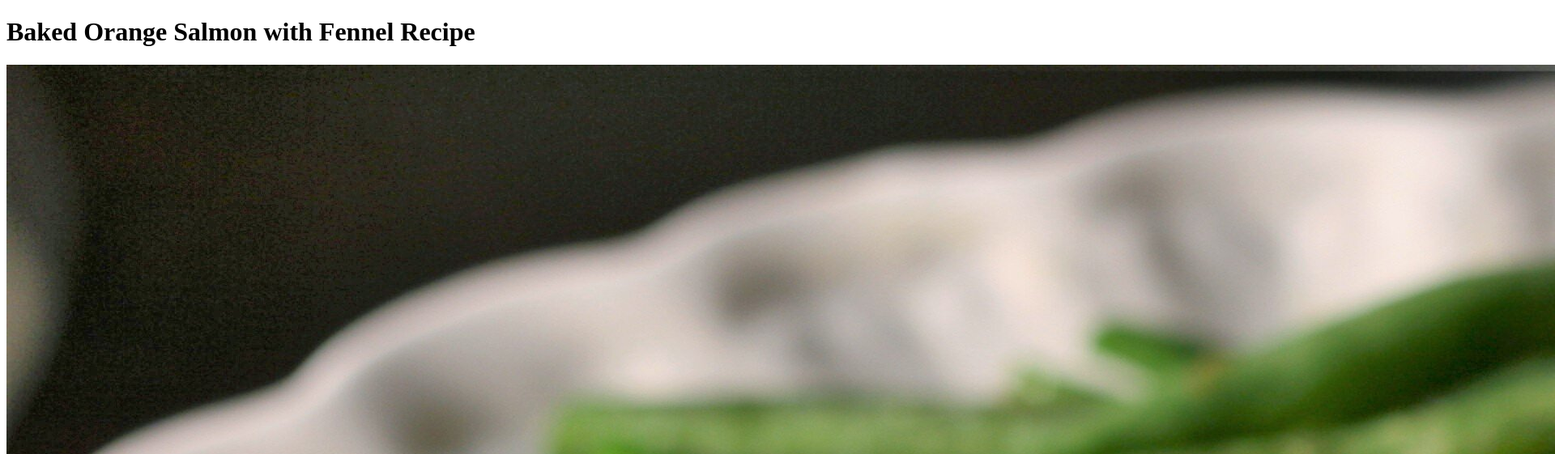
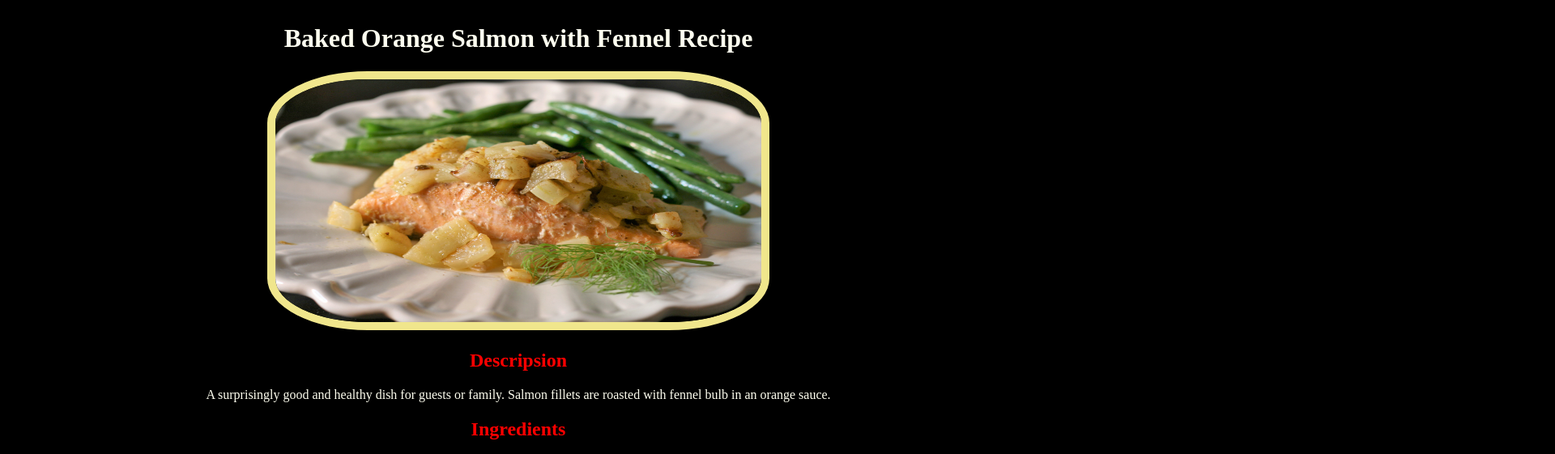
Before and after one commit to Abdou47ld/odin-recipes, a plain HTML site: page recipes/selemon_fennel.html in a window 1280 px wide. Shown: the top 561 px of the page at 81% size, 1920 px wide, since content can reach past the window. Drawn offline with Linux system fonts and the light colour scheme.

Commit message:
edit index.html and recipes/asian_selemon.html and recipes/lasagna.html and recipes/selemon_fennel.html

```diff
--- a/recipes/selemon_fennel.html
+++ b/recipes/selemon_fennel.html
@@ -2,12 +2,12 @@
 <html>
 <head>
     <title>
-
     </title>
+    <link rel="stylesheet" href="styles.css">
 </head>
 <body>
     <h1>Baked Orange Salmon with Fennel Recipe</h1>
-    <img src="selemon_fennel.jpeg"/>
+    <img src="selemon_fennel.jpeg" class="image"/>
     <h2>Descripsion</h2>
     <p>A surprisingly good and healthy dish for guests or family. Salmon fillets are roasted with fennel bulb in an orange sauce.</p>
     <h2>Ingredients</h2>
@@ -27,5 +27,6 @@
     </ol>
 </body>
 
-
+border-radius: 20%;
+    border-color: blanchedalmond;
 </html>
--- /dev/null
+++ b/recipes/styles.css
@@ -0,0 +1,19 @@
+* {
+    background-color: black;
+    align-items: center;
+    align-content: center;
+    color: ivory;
+    text-align: center;
+}
+.image {
+    width: 600px;
+    height:300px;
+    border-style: solid;
+    border-width: 10px;
+    border-radius: 20%;
+    border-color: khaki;
+
+}
+h2 {
+    color: red;
+}
--- /dev/null
+++ b/style.css
@@ -0,0 +1,21 @@
+li {
+    color: red;
+    font-weight: bolder;
+    text-align: center;
+    text-shadow: 0px;
+
+
+}
+h1 {
+    color:beige;
+    text-overflow: initial;
+    text-align: center;
+    border-style: groove;
+    border-width: 4px;
+    border-radius: 5%;
+    border-color: blanchedalmond;
+
+}
+* {
+    background-color: black;
+}
```
Also changed, not shown: index.html (+1 -0 lines), recipes/asian_selemon.html (+2 -1 lines), recipes/lasagna.html (+2 -1 lines).
